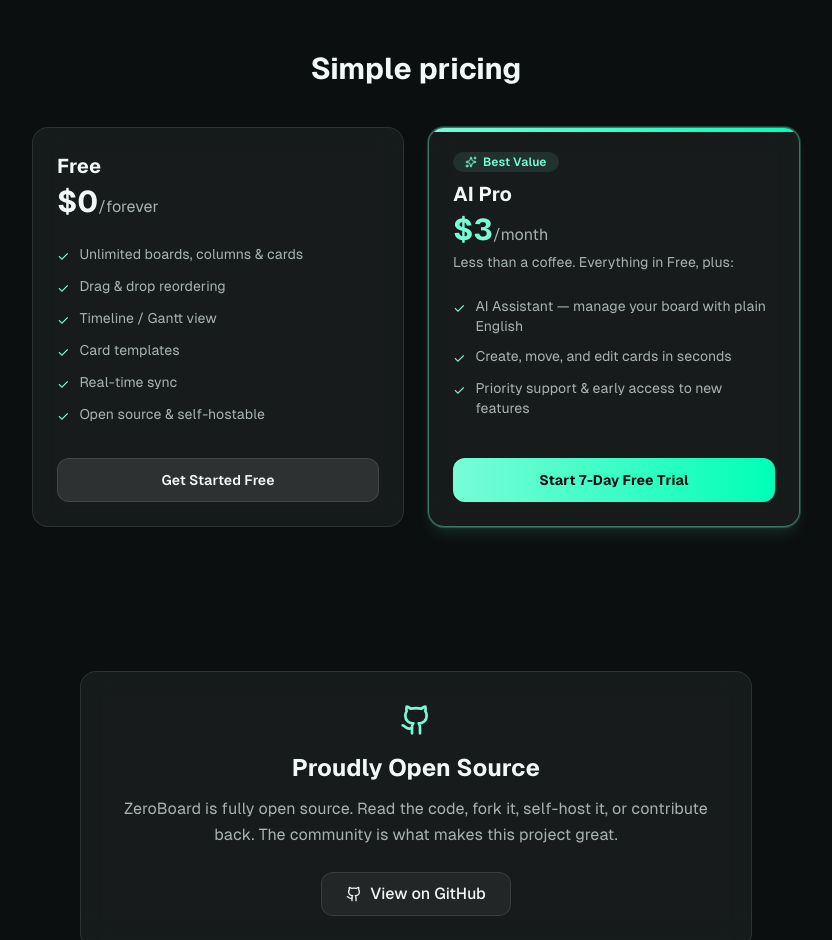
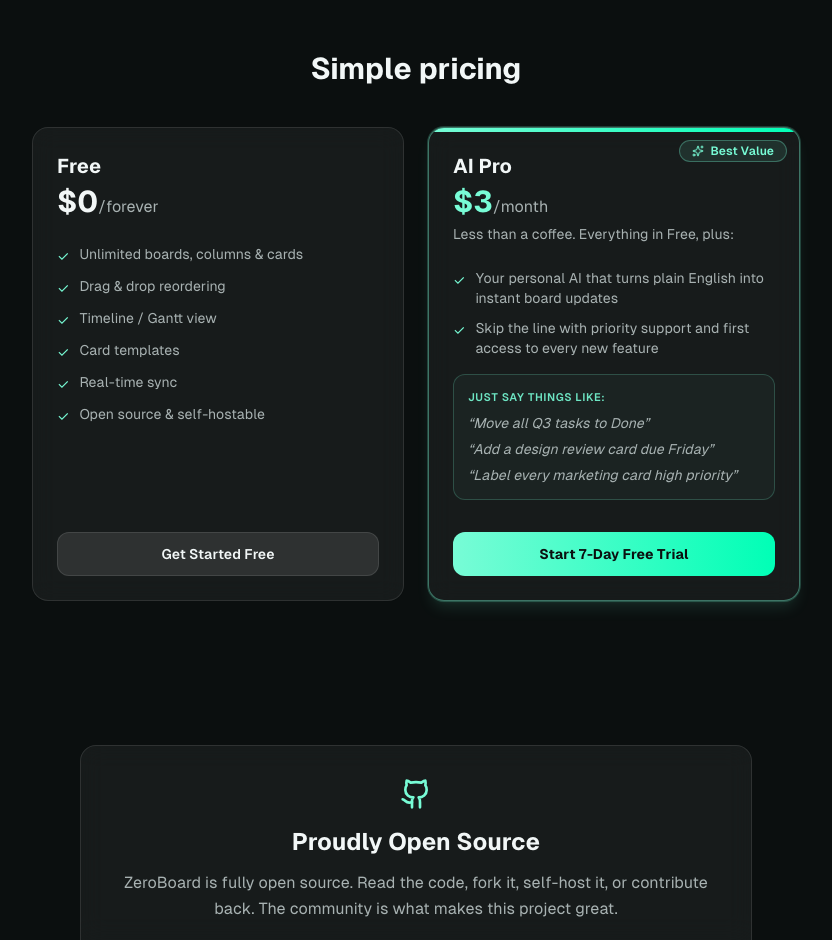
Before and after one commit to tmcfarlane/zeroclickboards, a React (Vite) app: page / in a window 1280 px wide. Shown: the part 5980-6920 px from the top of the page, without its empty margins (224-1056 px from the left). Built offline with nearby package versions, Linux system fonts and the light colour scheme; no server answers.

Commit message:
fix: remove unused wheel event listener and refactor zoom handling in BrowserFrame

```diff
--- a/src/components/board/ReadOnlyBoard.tsx
+++ b/src/components/board/ReadOnlyBoard.tsx
@@ -75,12 +75,6 @@ export function ReadOnlyBoard({ board }: ReadOnlyBoardProps) {
     const container = scrollRef.current;
     if (!container) return;
 
-    function onWheel(e: WheelEvent) {
-      if (e.deltaY === 0) return;
-      e.preventDefault();
-      container!.scrollLeft += e.deltaY;
-    }
-
     function onPointerDown(e: PointerEvent) {
       isDragging.current = true;
       dragStart.current = { x: e.clientX, scrollLeft: container!.scrollLeft };
@@ -98,14 +92,12 @@ export function ReadOnlyBoard({ board }: ReadOnlyBoardProps) {
       container!.releasePointerCapture(e.pointerId);
     }
 
-    container.addEventListener('wheel', onWheel, { passive: false });
     container.addEventListener('pointerdown', onPointerDown);
     container.addEventListener('pointermove', onPointerMove);
     container.addEventListener('pointerup', onPointerUp);
     container.addEventListener('pointercancel', onPointerUp);
 
     return () => {
-      container.removeEventListener('wheel', onWheel);
       container.removeEventListener('pointerdown', onPointerDown);
       container.removeEventListener('pointermove', onPointerMove);
       container.removeEventListener('pointerup', onPointerUp);
--- a/src/pages/LandingPage.tsx
+++ b/src/pages/LandingPage.tsx
@@ -226,15 +226,25 @@ function BrowserFrame({
   hideChrome?: boolean;
 }) {
   const [origin, setOrigin] = useState("50% 50%");
-  const [isHovering, setIsHovering] = useState(false);
+  const [isZoomed, setIsZoomed] = useState(false);
   const zoomEnabled = typeof zoom === "number";
 
-  const handleMouseMove = (e: MouseEvent<HTMLDivElement>) => {
-    if (!zoomEnabled) return;
+  const updateOriginFromEvent = (e: MouseEvent<HTMLDivElement>) => {
     const rect = e.currentTarget.getBoundingClientRect();
     const x = ((e.clientX - rect.left) / rect.width) * 100;
     const y = ((e.clientY - rect.top) / rect.height) * 100;
     setOrigin(`${x}% ${y}%`);
+  };
+
+  const handleMouseMove = (e: MouseEvent<HTMLDivElement>) => {
+    if (!zoomEnabled || !isZoomed) return;
+    updateOriginFromEvent(e);
+  };
+
+  const handleClick = (e: MouseEvent<HTMLDivElement>) => {
+    if (!zoomEnabled) return;
+    updateOriginFromEvent(e);
+    setIsZoomed((prev) => !prev);
   };
 
   return (
@@ -255,10 +265,14 @@ function BrowserFrame({
         </div>
       )}
       <div
-        className={zoomEnabled ? "relative overflow-hidden cursor-zoom-in" : ""}
+        className={
+          zoomEnabled
+            ? `relative overflow-hidden ${isZoomed ? "cursor-zoom-out" : "cursor-zoom-in"}`
+            : ""
+        }
+        onClick={zoomEnabled ? handleClick : undefined}
         onMouseMove={zoomEnabled ? handleMouseMove : undefined}
-        onMouseEnter={zoomEnabled ? () => setIsHovering(true) : undefined}
-        onMouseLeave={zoomEnabled ? () => setIsHovering(false) : undefined}
+        onMouseLeave={zoomEnabled ? () => setIsZoomed(false) : undefined}
       >
         <img
           src={src}
@@ -268,7 +282,7 @@ function BrowserFrame({
             zoomEnabled
               ? {
                   transformOrigin: origin,
-                  transform: isHovering ? `scale(${zoom})` : "scale(1)",
+                  transform: isZoomed ? `scale(${zoom})` : "scale(1)",
                 }
               : undefined
           }
@@ -661,7 +675,7 @@ export function LandingPage() {
           </h2>
           <div className="grid grid-cols-1 gap-6 sm:grid-cols-2">
             {/* Free plan */}
-            <div className="bg-white/5 backdrop-blur-md border border-white/10 rounded-2xl p-6 flex flex-col">
+            <div className="bg-white/5 backdrop-blur-md border border-white/10 rounded-2xl p-6 flex flex-col transition-all duration-300 hover:scale-[1.01] hover:border-white/20 hover:bg-white/[0.07]">
               <h3 className="mb-1 text-xl font-bold text-[#F2F7F7]">Free</h3>
               <p className="mb-6 text-3xl font-black text-[#F2F7F7]">
                 $0
@@ -689,9 +703,9 @@ export function LandingPage() {
             </div>
 
             {/* AI Pro plan — highlighted */}
-            <div className="relative overflow-hidden bg-white/5 backdrop-blur-md border border-[#78fcd6]/40 rounded-2xl p-6 flex flex-col shadow-lg shadow-[#78fcd6]/10 ring-1 ring-[#78fcd6]/20">
+            <div className="relative overflow-hidden bg-white/5 backdrop-blur-md border border-[#78fcd6]/40 rounded-2xl p-6 flex flex-col shadow-lg shadow-[#78fcd6]/10 ring-1 ring-[#78fcd6]/20 transition-all duration-300 hover:scale-[1.04] hover:border-[#78fcd6]/70 hover:shadow-xl hover:shadow-[#78fcd6]/30 hover:ring-[#78fcd6]/40">
               <div className="absolute inset-x-0 top-0 h-1 gradient-cyan" />
-              <div className="mb-2 inline-flex self-start items-center gap-1.5 rounded-full bg-[#78fcd6]/10 px-3 py-0.5 text-xs font-semibold text-[#78fcd6]">
+              <div className="absolute top-3 right-3 inline-flex items-center gap-1.5 rounded-full bg-[#78fcd6]/10 px-3 py-0.5 text-xs font-semibold text-[#78fcd6] border border-[#78fcd6]/30">
                 <Sparkles className="w-3 h-3" />
                 Best Value
               </div>
@@ -705,20 +719,26 @@ export function LandingPage() {
               <p className="mb-6 text-sm text-[#A8B2B2]">
                 Less than a coffee. Everything in Free, plus:
               </p>
-              <ul className="space-y-2.5 flex-1">
+              <ul className="space-y-2.5">
                 <li className="flex items-start gap-2.5 text-sm text-[#A8B2B2]">
                   <span className="mt-0.5 text-[#78fcd6]">✓</span>
-                  AI Assistant — manage your board with plain English
+                  Your personal AI that turns plain English into instant board updates
                 </li>
                 <li className="flex items-start gap-2.5 text-sm text-[#A8B2B2]">
                   <span className="mt-0.5 text-[#78fcd6]">✓</span>
-                  Create, move, and edit cards in seconds
-                </li>
-                <li className="flex items-start gap-2.5 text-sm text-[#A8B2B2]">
-                  <span className="mt-0.5 text-[#78fcd6]">✓</span>
-                  Priority support &amp; early access to new features
+                  Skip the line with priority support and first access to every new feature
                 </li>
               </ul>
+              <div className="mt-4 flex-1 rounded-xl border border-[#78fcd6]/20 bg-[#78fcd6]/[0.04] p-3.5">
+                <p className="mb-2 text-[11px] font-semibold uppercase tracking-wider text-[#78fcd6]/90">
+                  Just say things like:
+                </p>
+                <div className="space-y-1.5 text-sm italic text-[#A8B2B2]">
+                  <p>“Move all Q3 tasks to Done”</p>
+                  <p>“Add a design review card due Friday”</p>
+                  <p>“Label every marketing card high priority”</p>
+                </div>
+              </div>
               <Button
                 onClick={() => setIsSignInModalOpen(true)}
                 className="mt-8 w-full h-11 bg-gradient-to-r from-[#78fcd6] to-[#00ffb6] text-[#0B0F0F] font-bold rounded-xl hover:shadow-lg hover:shadow-[#78fcd6]/30 hover:scale-[1.02] transition-all duration-300"
```
